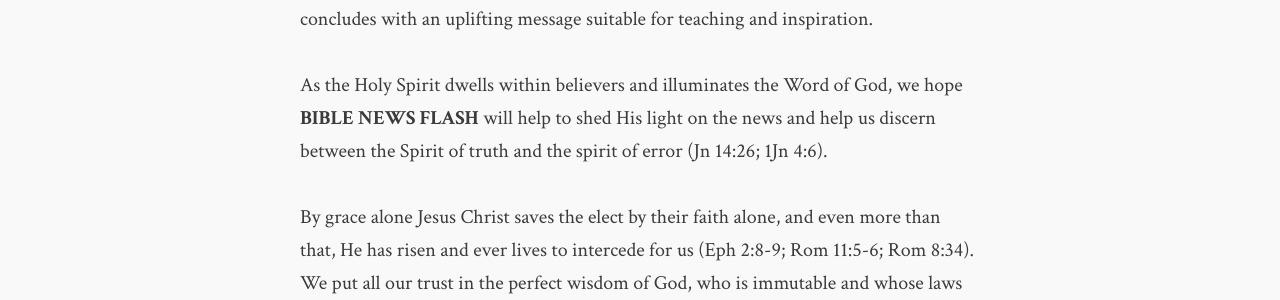
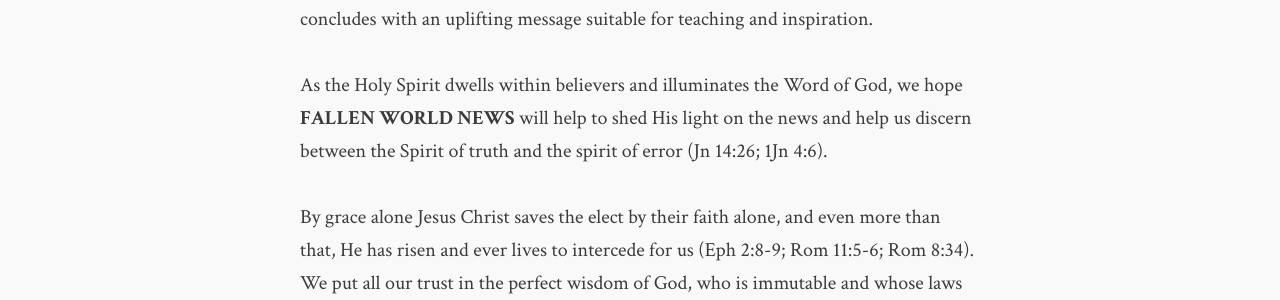
Before and after one commit to flashlightministries/oilforlight, a Jekyll site: the page built from mission.md, in a window 1280 px wide. Shown: the part 508-808 px from the top of the page. Built offline with Jekyll 4.4.1, drawn with Linux system fonts in a browser that asks for light colours.

Commit message:
Create mission.md

```diff
--- a/mission.md
+++ b/mission.md
@@ -7,7 +7,7 @@
 
 We report the news from a strictly biblical point of view.  Like the psalmist says when praising God, "Your word is a lamp to my feet and a light to my path" (Psa 119:105).  The Bible always reveals God's truth surrounding current events because nothing of the world has changed since biblical times: what has been done is what will be done, and there is nothing new under the sun (Ecc 1:9).  Each of our articles pivots around a key Bible passage for exposition of God's Word as it relates to worldly news, and concludes with an uplifting message suitable for teaching and inspiration.
 
-As the Holy Spirit dwells within believers and illuminates the Word of God, we hope **BIBLE NEWS FLASH** will help to shed His light on the news and help us discern between the Spirit of truth and the spirit of error (Jn 14:26; 1Jn 4:6).
+As the Holy Spirit dwells within believers and illuminates the Word of God, we hope **FALLEN WORLD NEWS** will help to shed His light on the news and help us discern between the Spirit of truth and the spirit of error (Jn 14:26; 1Jn 4:6).
 
 By grace alone Jesus Christ saves the elect by their faith alone, and even more than that, He has risen and ever lives to intercede for us (Eph 2:8-9; Rom 11:5-6; Rom 8:34).  We put all our trust in the perfect wisdom of God, who is immutable and whose laws do not change (Prv 3:5-8; Jam 1:5; Mal 3:6; Psa 33:11; Heb 13:8; Jam 1:17).  God is good and can be trusted, His judgment is perfect, and He always works out His plan everywhere in the world and in our lives (Num 23:19; Php 1:6; Tit 1:2; Dt 32:4; Jer 29:11, 1:5; Prv 16:9; Eph 2:10).
 
```
